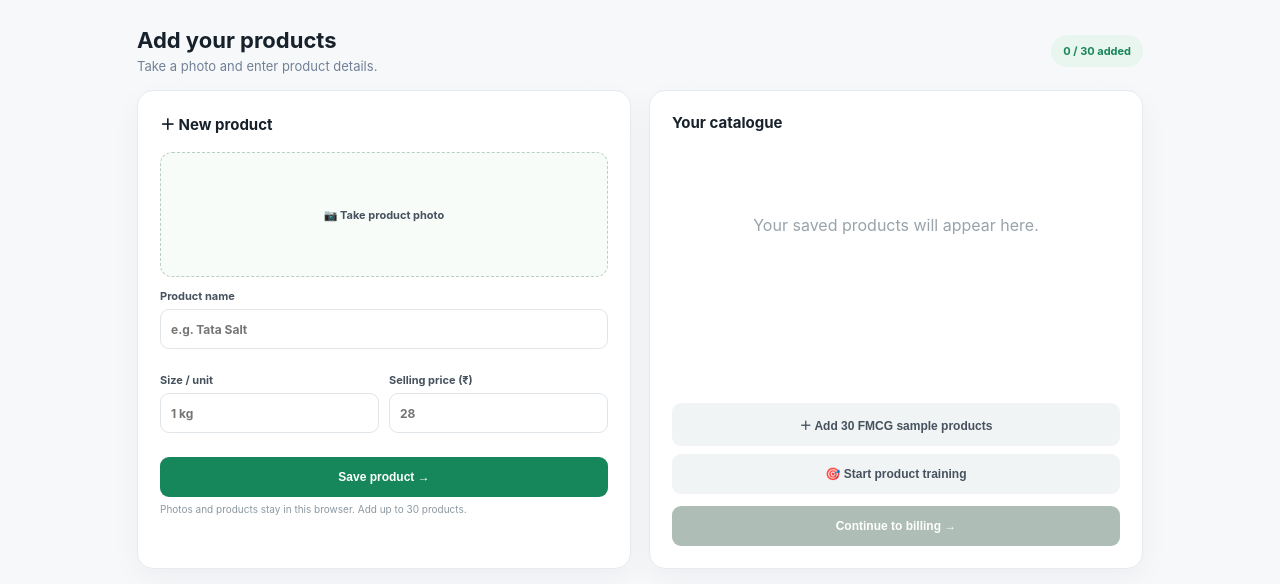
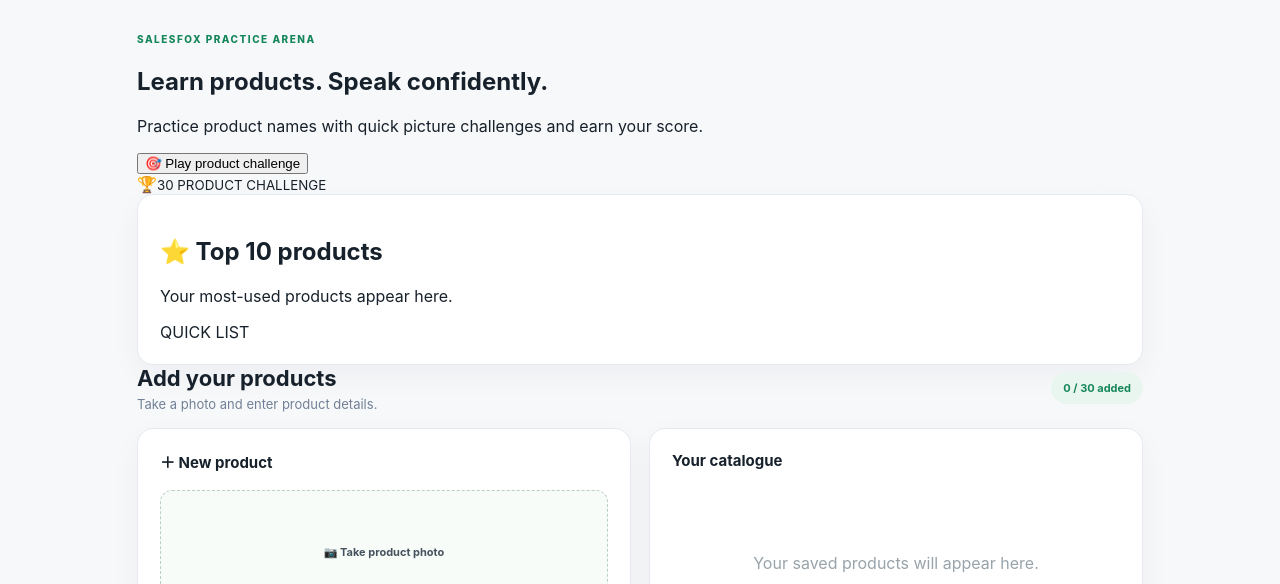
Before and after one commit to vibhvesh/SalesFox, a plain HTML site: page index.html in a window 1280 px wide. Shown: the part 216-800 px from the top of the page. Drawn offline with Linux system fonts and the light colour scheme.

Commit message:
Make training challenge and top products visible on home

```diff
--- a/index.html
+++ b/index.html
@@ -3,9 +3,9 @@
 <body>
 <header><div class="brand"><span class="logo">S</span><div><b>SalesFox</b><small>Simple voice billing</small></div></div><span class="saved">● Saved on this device</span></header>
 <main><section class="hero"><p class="eyebrow">YOUR SHOP, MADE SIMPLE</p><h1>Speak. Add. Bill.</h1><p>Add your products once. Then speak naturally to build a bill.</p></section>
-<section id="productsScreen"><div class="heading"><div><h2>Add your products</h2><p>Take a photo and enter product details.</p></div><b id="count">0 / 30 added</b></div><div class="columns">
+<section id="productsScreen"><section class="discovery"><div class="discovery-copy"><span class="eyebrow">SALESFOX PRACTICE ARENA</span><h2>Learn products. Speak confidently.</h2><p>Practice product names with quick picture challenges and earn your score.</p><button id="launchTraining" class="challenge-button">🎯 Play product challenge</button></div><div class="discovery-art">🏆<small>30 PRODUCT CHALLENGE</small></div></section><section class="top-products panel"><div class="top-products-head"><div><h2>⭐ Top 10 products</h2><p>Your most-used products appear here.</p></div><span class="live-pill">QUICK LIST</span></div><div id="homeTopProducts" class="home-top-products"></div></section><div class="heading"><div><h2>Add your products</h2><p>Take a photo and enter product details.</p></div><b id="count">0 / 30 added</b></div><div class="columns">
 <form id="productForm" class="panel"><h3>＋ New product</h3><label class="photo" for="photo"><input id="photo" type="file" accept="image/*" capture="environment" required><span id="photoText">📷 Take product photo</span><img id="preview" hidden></label><label>Product name<input id="name" required placeholder="e.g. Tata Salt"></label><div class="two"><label>Size / unit<input id="unit" placeholder="1 kg"></label><label>Selling price (₹)<input id="price" type="number" min="0.01" step="0.01" required placeholder="28"></label></div><button class="primary">Save product →</button><small class="note">Photos and products stay in this browser. Add up to 30 products.</small></form>
-<div class="panel"><h3>Your catalogue</h3><div id="catalogue" class="catalogue"><p class="empty">Your saved products will appear here.</p></div><button id="loadSamples" class="secondary">＋ Add 30 FMCG sample products</button><button id="startTraining" class="secondary" disabled>🎯 Start product training</button><button id="goBilling" class="primary" disabled>Continue to billing →</button></div></div></section>
+<div class="panel"><h3>Your catalogue</h3><div id="catalogue" class="catalogue"><p class="empty">Your saved products will appear here.</p></div><button id="loadSamples" class="secondary">＋ Add 30 FMCG sample products</button><button id="goBilling" class="primary" disabled>Continue to billing →</button></div></div></section>
 <section id="trainingScreen" hidden><div class="heading"><div><h2>Product recognition training</h2><p>Look at the picture. Press PTT and say the product name.</p></div><button id="trainingBack" class="plain">← Products</button></div><div class="training-panel panel"><div class="training-top"><span id="trainingCount">Question 1 of 30</span><span id="trainingScore">Score: 0 / 0</span></div><div id="trainingPicture" class="training-picture"></div><h2 class="training-question">What is this product?</h2><p class="note center">Say the product name only. PTT OFF submits your answer.</p><button id="trainingMic" class="mic">🎙<span>PTT</span></button><p id="trainingStatus" class="note center">Press PTT to answer</p><div id="trainingResult" class="training-result" hidden></div><div class="training-actions"><button id="nextTraining" class="primary" disabled>Next product →</button><button id="finishTraining" class="secondary" hidden>Finish training</button></div></div></section>
 <section id="billingScreen" hidden><div class="heading"><div><h2>Voice billing</h2><p>One product per PTT message. Speak, stop, then speak the next.</p></div><button id="back" class="plain">← Products</button></div>
 <div class="panel bill-controls"><div class="billing-actions"><button id="startBill" class="primary">▶ Start billing</button><button id="cancelBill" class="secondary">✕ Cancel billing</button></div><p id="billStatus" class="note center">Start a bill before sending product messages.</p></div>
```
